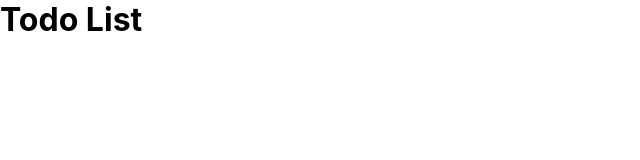
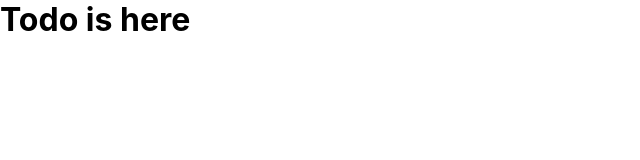
Before and after one commit to Ankitsaini406/todo-react-redux, a React (Create React App) app: page / in a window 1280 px wide. Shown: the top 160 px of the page, without its empty margins (0-640 px from the left). Built offline with nearby package versions, Linux system fonts and the light colour scheme.

Commit message:
"changes in app"

```diff
--- a/src/App.js
+++ b/src/App.js
@@ -3,7 +3,7 @@ import './App.css';
 function App() {
   return (
     <div className="">
-      <h1>Todo List</h1>
+      <h1>Todo is here</h1>
     </div>
   );
 }
```
Also changed, not shown: public/manifest.json, src/state/index.js (deleted).
